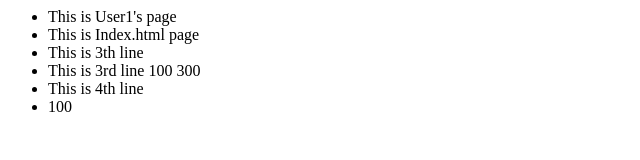
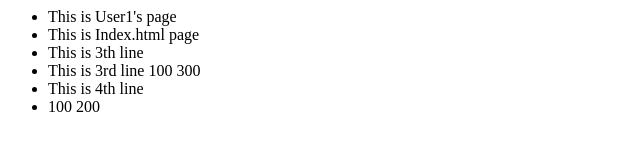
Before and after one commit to NikunjTank/GithubPractice1, a plain HTML site: page Index.html in a window 1280 px wide. Shown: the full height of the page, 0-640 px from the left. Drawn offline with Linux system fonts and the light colour scheme.

Commit message:
Modified Index.html by User2

```diff
--- a/Index.html
+++ b/Index.html
@@ -8,7 +8,7 @@
             <li>This is 3th line</li>
             <li>This is 3rd line 100 300</li>
             <li>This is 4th line</li>
-            <li>100</li>
+            <li>100 200</li>
         </ul>
     </div>
 </body>
```
